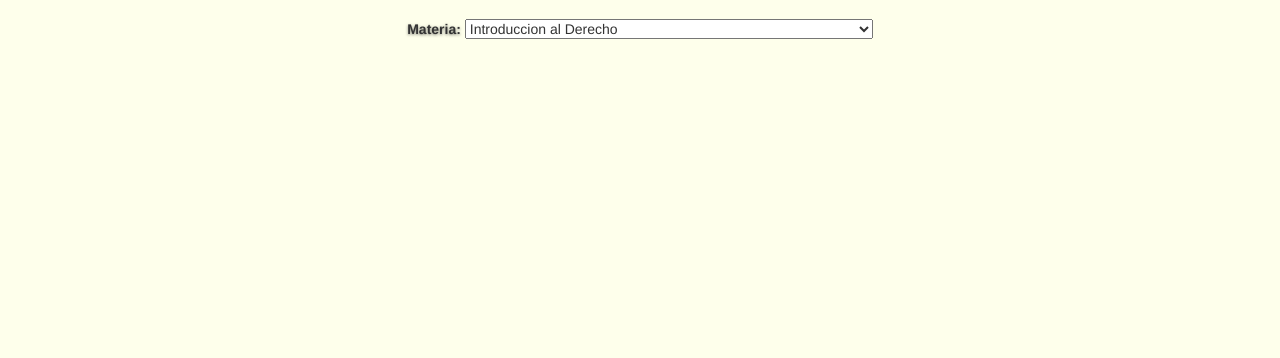
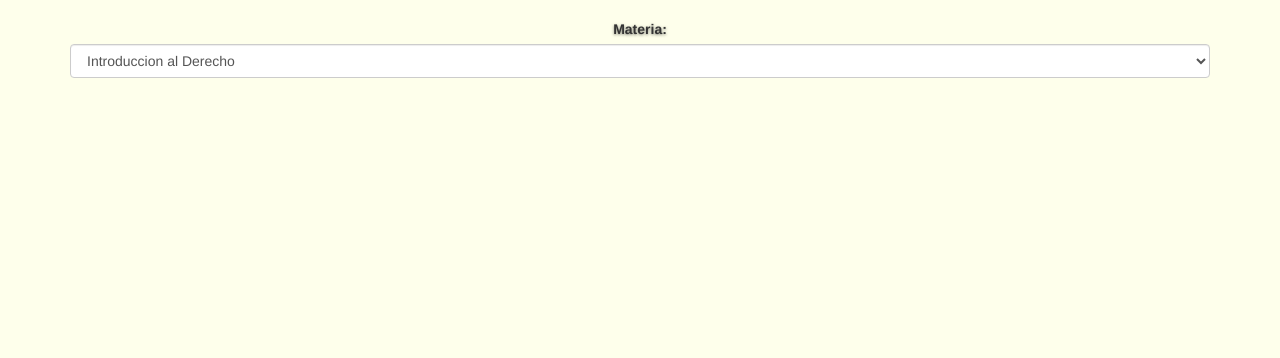
Before and after one commit to HardlineTech/UACorrelativas, a plain HTML site: page derecho.html in a window 1280 px wide. Shown: the part 442-800 px from the top of the page. Drawn offline with Linux system fonts and the light colour scheme.

Commit message:
source files

```diff
--- a/derecho.html
+++ b/derecho.html
@@ -47,7 +47,7 @@
     <img src="icons/logo-vertical-transparente.png" alt=""/>
     <h1>Derecho</h1>
     <label for="selector">Materia: </label>
-    <select id="selector">
+    <select id="selector" class="form-control">
 
     </select>
     <div class="correlativas">
```
Also changed, not shown: icons/Business-Professor.png (deleted).
